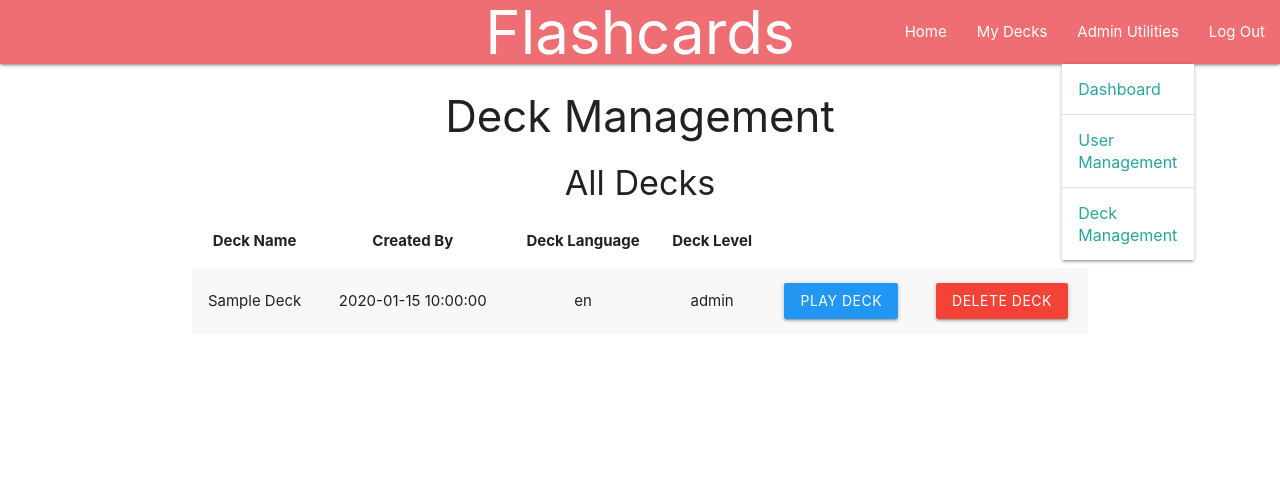
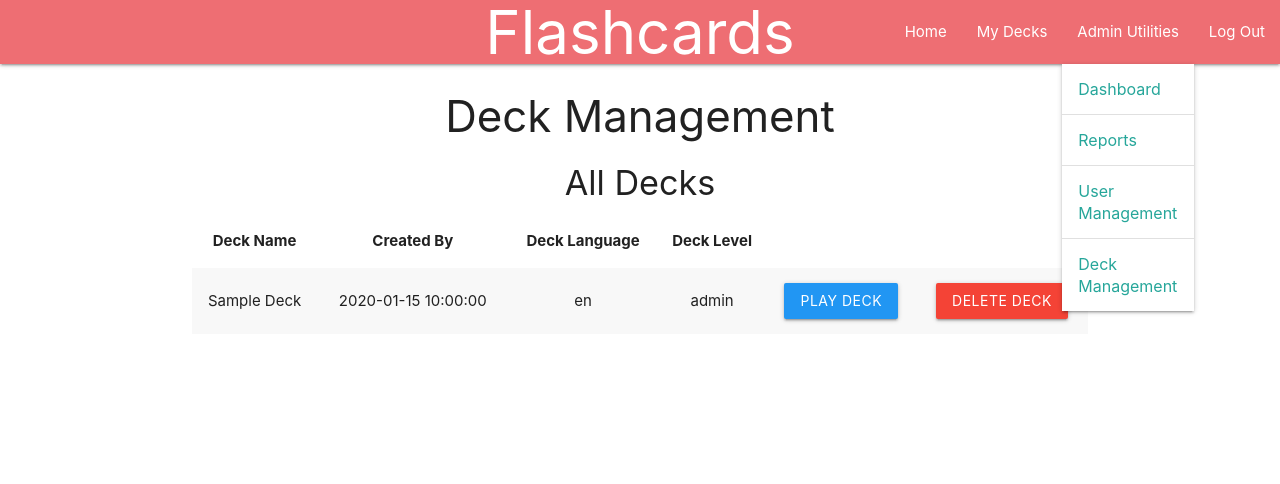
Before and after one commit to DHayes23/Flashcards, a Flask app: page /admin_view_decks/1 in a window 1280 px wide, after a click on "Admin Utilities". Shown: the top 484 px of the page. Run offline with Flask 2, Linux system fonts and the light colour scheme; the visitor is signed in with stand-in values (Sample User, id 1); a database or web service that is not in the repository returns one stand-in record (values such as "Sample title"); some libraries are stand-ins or nearby versions.

Commit message:
Add Reports link to Admin dropdown nav

```diff
--- a/templates/base.html
+++ b/templates/base.html
@@ -43,6 +43,8 @@
                                 <li><a href="{{ url_for('my_decks', username=session['user']) }}">My Decks</a></li>
                                 <ul id="admin-dropdown" class="dropdown-content">
                                     <li><a href="#!">Dashboard</a></li>
+                                    <li class="divider"></li>
+                                    <li><a href="{{ url_for('report_management') }}">Reports</a></li>
                                     <li class="divider"></li>
                                     <li><a href="{{ url_for('user_management') }}">User Management</a></li>
                                     <li class="divider"></li>
```
